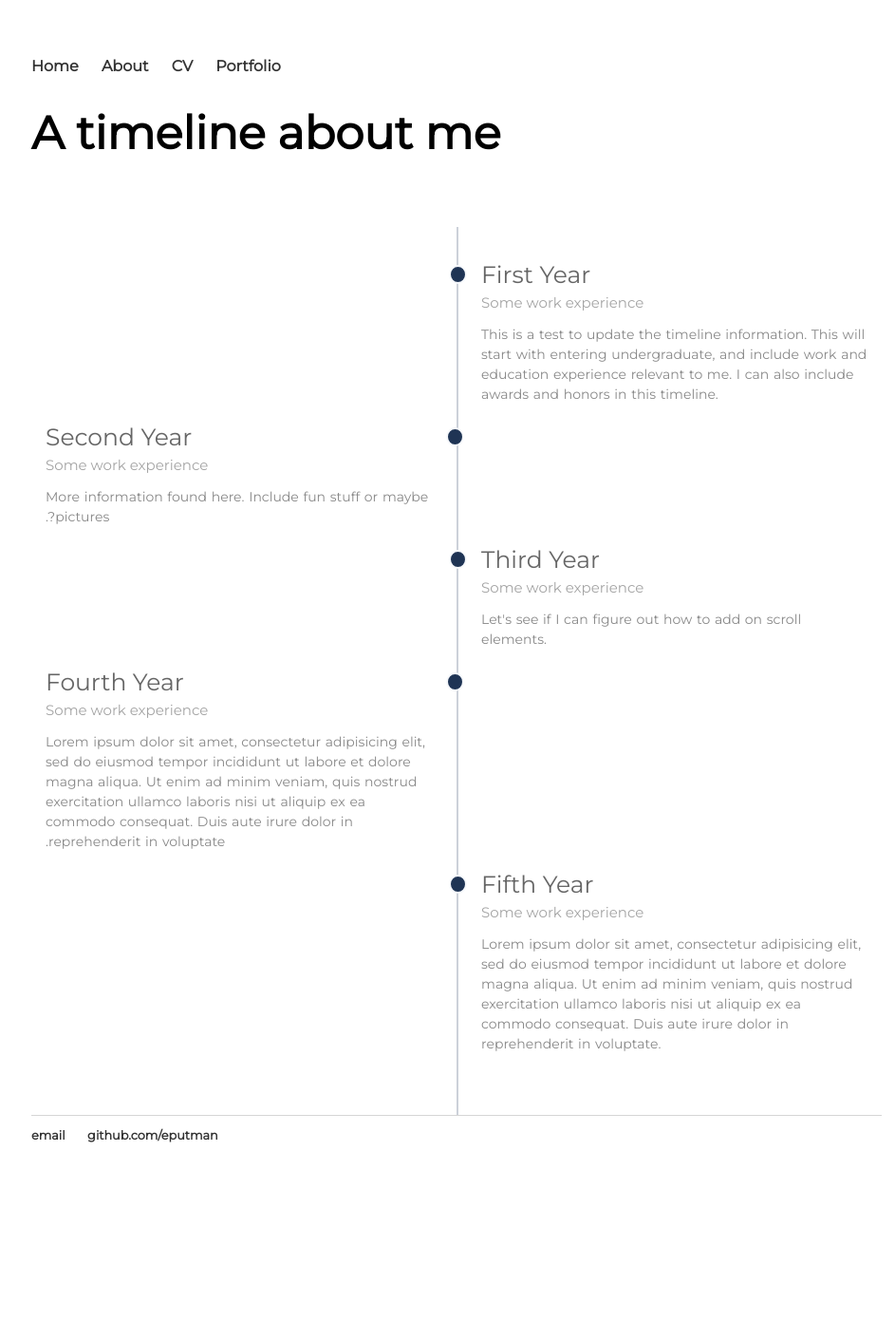
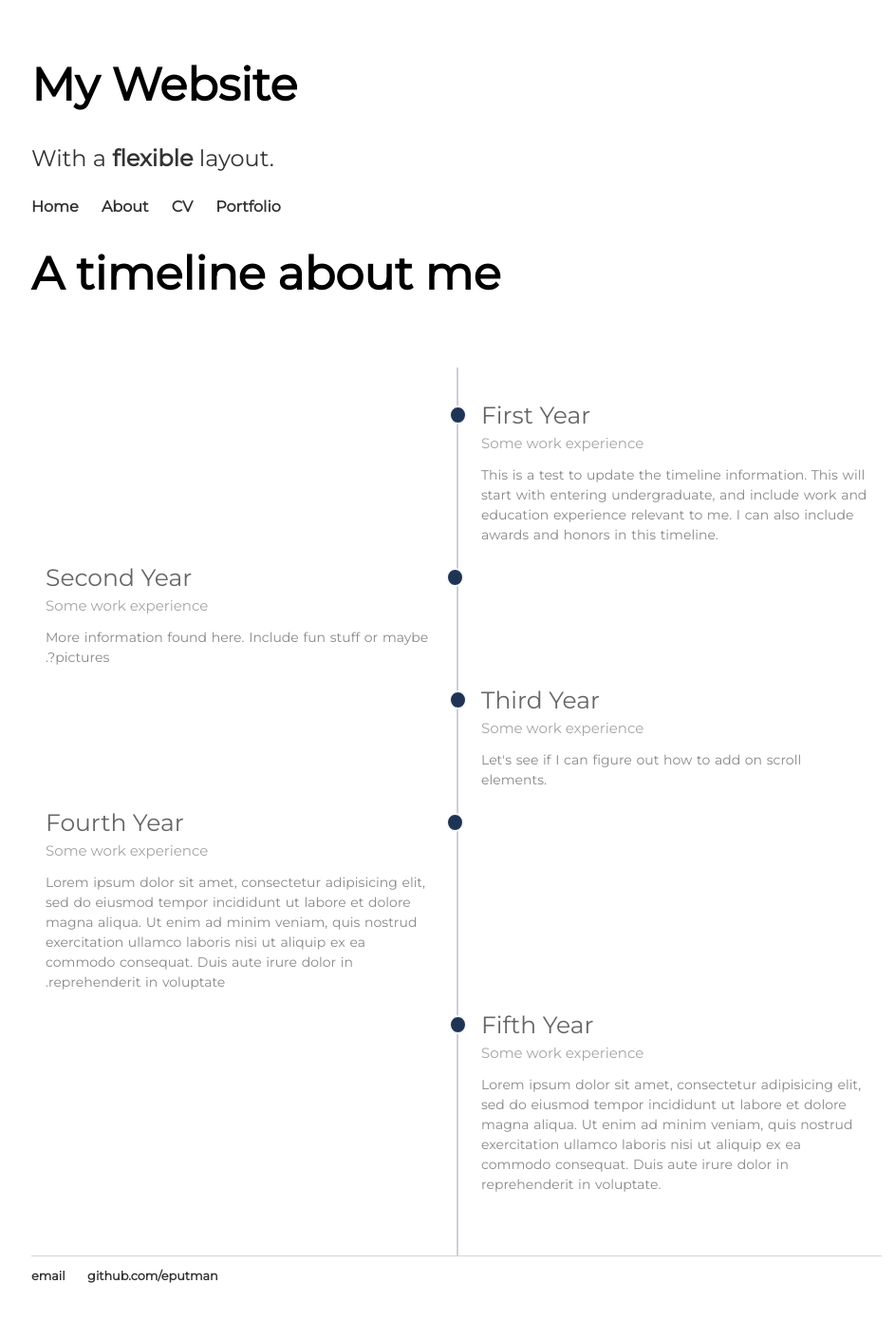
Before and after one commit to eputman/eputman.github.io, a Jekyll site: the page built from about/index.html, in a window 1280 px wide. Shown: the whole page at 95% size, without its empty margins (159-1102 px from the left). Built offline with Jekyll 4.4.1, drawn with Linux system fonts in a browser that asks for light colours; before the commit the page ends 1263 px from its top, so only the background shows below that.

Commit message:
Update about.html
Added header

```diff
--- a/_layouts/about.html
+++ b/_layouts/about.html
@@ -10,6 +10,12 @@
   		{% include sidebar.html %}
 
 		<body>
+			<!-- Header -->
+			<div class="header">
+			  <h1>My Website</h1>
+			  <p>With a <b>flexible</b> layout.</p>
+			</div>
+
 			<nav>
 	    		<ul>
 	        		<li><a href="/">Home</a></li>
```
